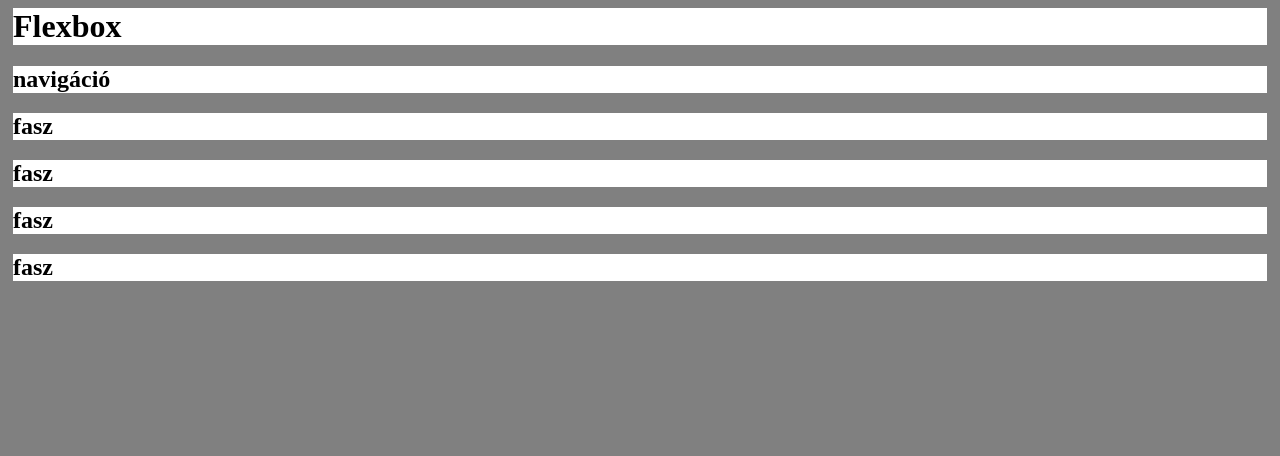
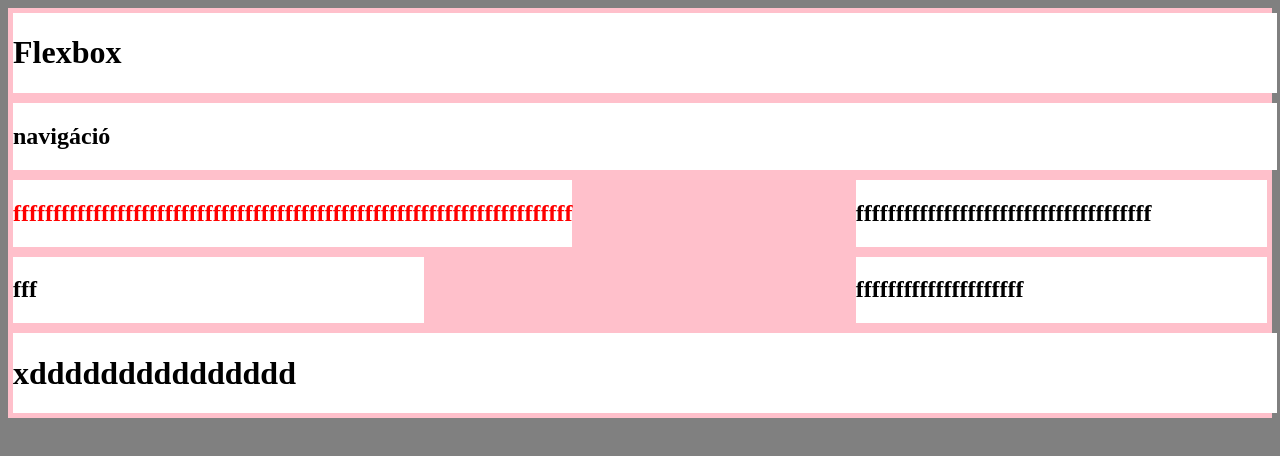
Before and after one commit to MailanDo7/flexbox, a website: page public_html/index.html in a window 1280 px wide. Drawn offline with Linux system fonts and the light colour scheme.

Commit message:
flexbox tovabbi probalkozasok

```diff
--- a/public_html/index.html
+++ b/public_html/index.html
@@ -10,6 +10,7 @@
         <title>Balajcza Milán</title>
     </head>
     <body>
+    <main>
         <header class="flex-container">
             <h1>Flexbox</h1>
         </header>
@@ -17,19 +18,20 @@
 <h1>navigáció</h1>
         </nav>
         <article>
-<h1>fasz</h1>
+<h1>fffffffffffffffffffffffffffffffffffff</h1>
         </article>
         <article>
-<h1>fasz</h1>
+<h1>ffffffffffffffffffffffffffffffffffffffffffffffffffffffffffffffffffffff</h1>
         </article>
         <article>
-<h1>fasz</h1>
+<h1>fff</h1>
         </article>
         <article>
-            <h1>fasz</h1>
+            <h1>fffffffffffffffffffff</h1>
         </article>
         <footer>
-
+<h1>xddddddddddddddd</h1>
         </footer>
+    </main>
     </body>
 </html>
--- a/public_html/stilus.css
+++ b/public_html/stilus.css
@@ -11,13 +11,15 @@ main {
 header, nav, article, footer {
 	background: white;
 	margin: 5px;
-
 }
 
 main {
     display: flex;
     flex-wrap: wrap;
     flex-direction: row;
+    align-items: baseline;
+    justify-content: space-between;
+    align-content: stretch;
 }
 
 header, nav, footer {
@@ -27,5 +29,15 @@ header, nav, footer {
 
 article{
     /*flex:0 0 200px;*/
-    flex:1 0 calc(33.333% - 10px);
+    flex:0 0 calc(33.333% - 10px);
 }
+
+main article:nth-child(4) {
+    color: red;
+    order: -1;
+
+}
+
+header, nav {
+    order: -10;
+}
```
